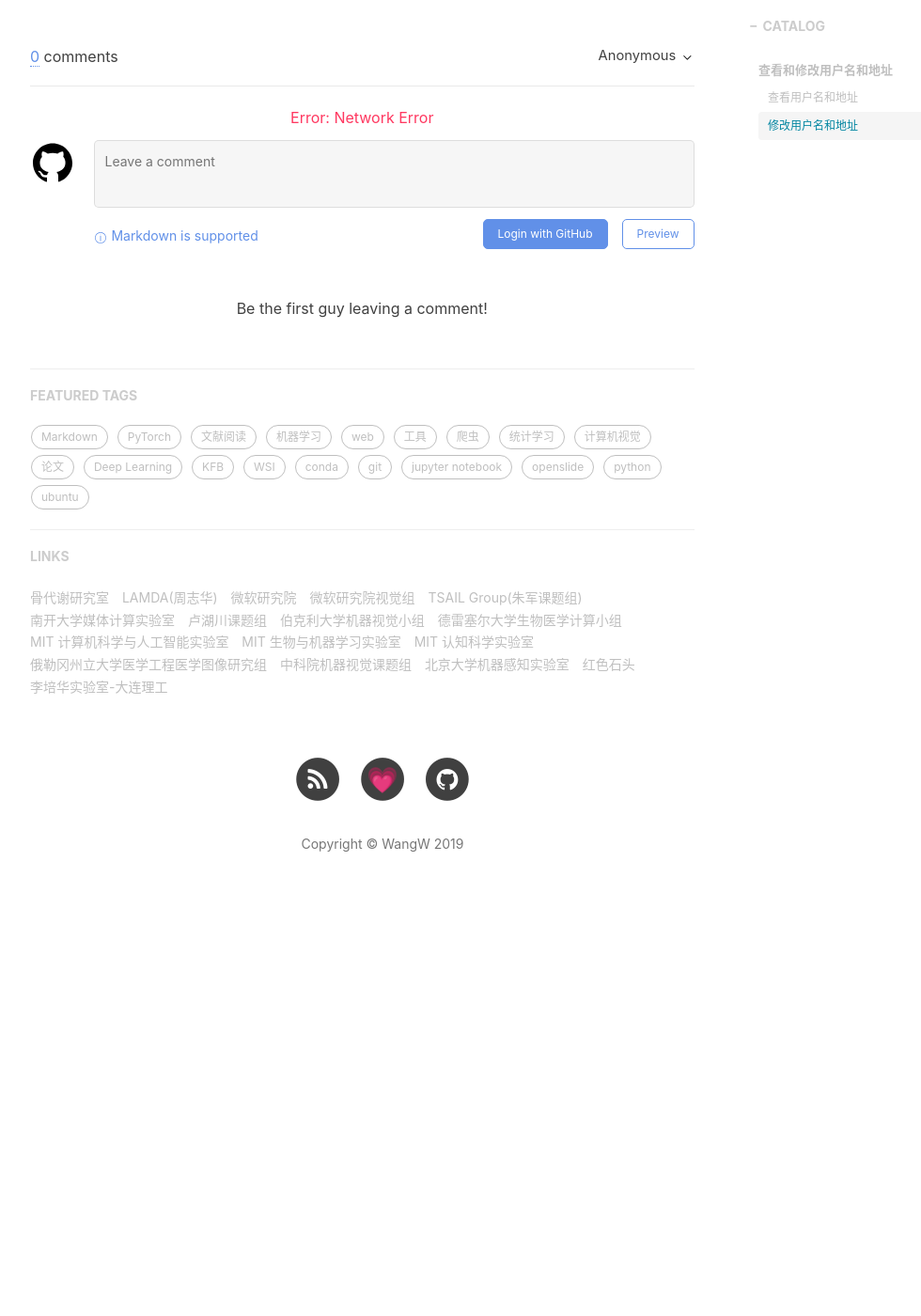
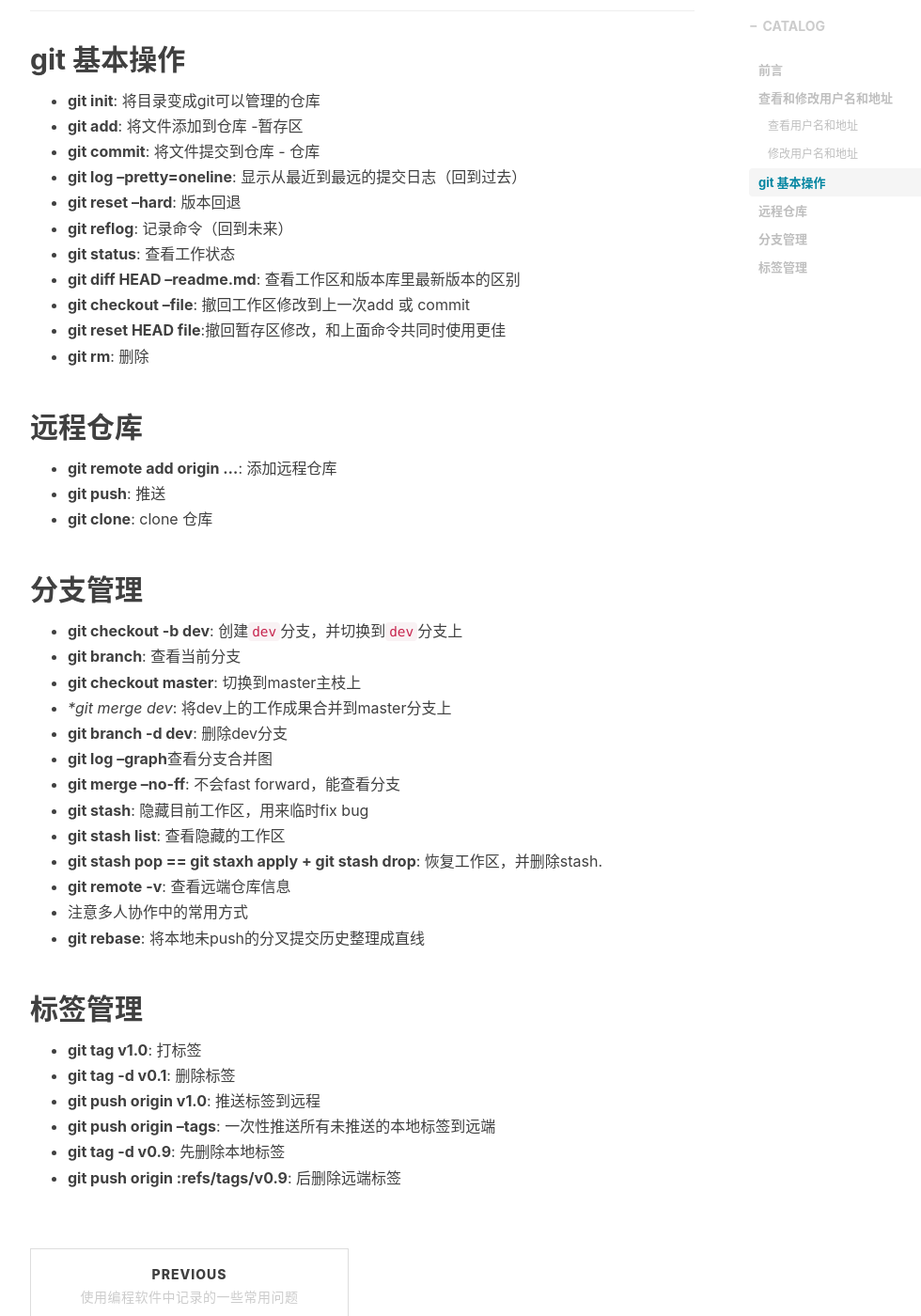
Before and after one commit to ilikewind/Myblog, a Jekyll site: the page built from _posts/2019-05-25-git-problems.md, in a window 1280 px wide and 1400 px high, scrolled down 938 px. Shown: the whole window at 94% size, without its empty margins (233-1213 px from the left). Built offline with Jekyll 4.4.1, drawn with Linux system fonts in a browser that asks for light colours; nearby versions of some CDN libraries; comment, search, counter and statistics services are not loaded; before the commit the page ends 1940 px from its top, so only the background shows below that; some of the changed text lies outside the part shown.

Commit message:
add post

````diff
--- a/_posts/2019-05-25-git-problems.md
+++ b/_posts/2019-05-25-git-problems.md
@@ -1,6 +1,6 @@
 ---
 layout: post
-title: "使用 git 相关工具时一些记录"
+title: "git 命令大全"
 subtitle: ""
 catalog: true
 author: "WangW"
@@ -13,6 +13,9 @@ tags:
 jupyter notebook 是一个十分常、优秀的软件，本文主要记录了关于该软件的常用方法。
 
 git是目前世界上最先进的分布式版本控制系统，这篇文章主要记录经常用到的有关git的操作。<!--break-->
+
+### 前言
+动画学习git基本操作：[https://learngitbranching.js.org/](https://learngitbranching.js.org/)
 
 ## 查看和修改用户名和地址
 
@@ -31,3 +34,45 @@ git config --global user.email "your email"
 ```
 
 也可以直接用`git help`。
+
+---
+## git 基本操作
+- **git init**: 将目录变成git可以管理的仓库
+- **git add**: 将文件添加到仓库 -暂存区
+- **git commit**: 将文件提交到仓库 - 仓库
+- **git log --pretty=oneline**: 显示从最近到最远的提交日志（回到过去）
+- **git reset --hard**: 版本回退
+- **git reflog**: 记录命令（回到未来）
+- **git status**: 查看工作状态
+- **git diff HEAD --readme.md**: 查看工作区和版本库里最新版本的区别
+- **git checkout --file**: 撤回工作区修改到上一次add 或 commit
+- **git reset HEAD file**:撤回暂存区修改，和上面命令共同时使用更佳
+- **git rm**: 删除
+
+## 远程仓库
+- **git remote add origin ...**: 添加远程仓库
+- **git push**: 推送
+- **git clone**: clone 仓库
+
+## 分支管理
+- **git checkout -b dev**: 创建``dev``分支，并切换到``dev``分支上
+- **git branch**: 查看当前分支
+- **git checkout master**: 切换到master主枝上
+- **git merge dev*:  将dev上的工作成果合并到master分支上
+- **git branch -d dev**: 删除dev分支
+- **git log --graph**查看分支合并图
+- **git merge --no-ff**: 不会fast forward，能查看分支
+- **git stash**: 隐藏目前工作区，用来临时fix bug
+- **git stash list**: 查看隐藏的工作区
+- **git stash pop == git staxh apply + git stash drop**: 恢复工作区，并删除stash.
+- **git remote -v**: 查看远端仓库信息
+- 注意多人协作中的常用方式
+- **git rebase**: 将本地未push的分叉提交历史整理成直线
+
+## 标签管理
+- **git tag v1.0**: 打标签
+- **git tag -d v0.1**: 删除标签
+- **git push origin v1.0**: 推送标签到远程
+- **git push origin --tags**: 一次性推送所有未推送的本地标签到远端
+- **git tag -d v0.9**: 先删除本地标签
+- **git push origin :refs/tags/v0.9**: 后删除远端标签
````
Also changed, not shown: _posts/2019-05-17-jupyter-problems.md (+2 -1 lines).
